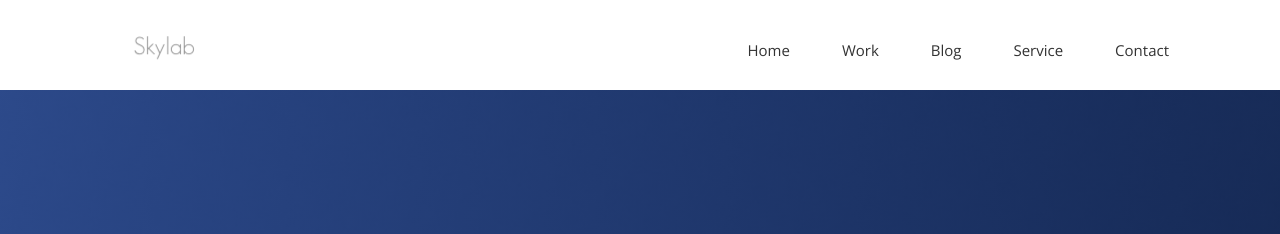
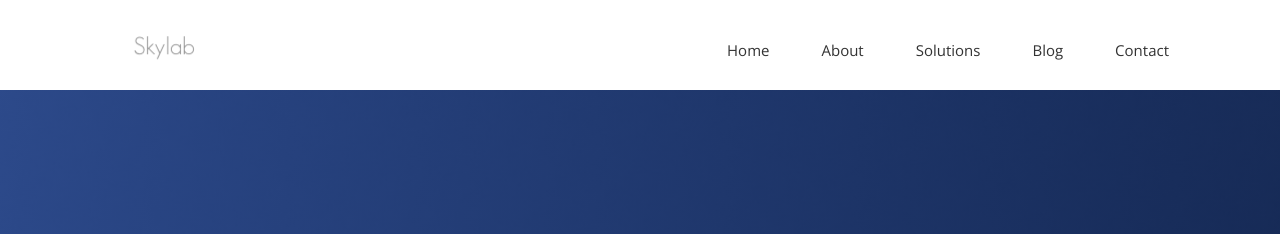
Before and after one commit to oursky/skylab, a Jekyll site: the page built from index.html, in a window 1280 px wide and 900 px high. Shown: the top 234 px of the window. Built offline with Jekyll 4.4.1, drawn with Linux system fonts in a browser that asks for light colours; nearby versions of some CDN libraries; some web fonts are replaced.

Commit message:
Update navigations

```diff
--- a/_includes/header.html
+++ b/_includes/header.html
@@ -22,9 +22,9 @@
             <div class="collapse navbar-collapse" id="bs-example-navbar-collapse-1">
               <ul class="nav navbar-nav navbar-right">
                 <li><a href="{{ site.baseurl }}/">Home</a></li>
-                <li><a href="{{ site.baseurl }}/work">Work</a></li>
+                <li><a href="#">About</a></li>
+                <li><a href="{{ site.baseurl }}/work">Solutions</a></li>
                 <li><a href="{{ site.baseurl }}/blog">Blog</a></li>
-                <li><a href="#">Service</a></li>
                 <li><a href="{{ site.baseurl }}/contact">Contact</a></li>
               </ul>
             </div><!-- /.navbar-collapse -->
```
